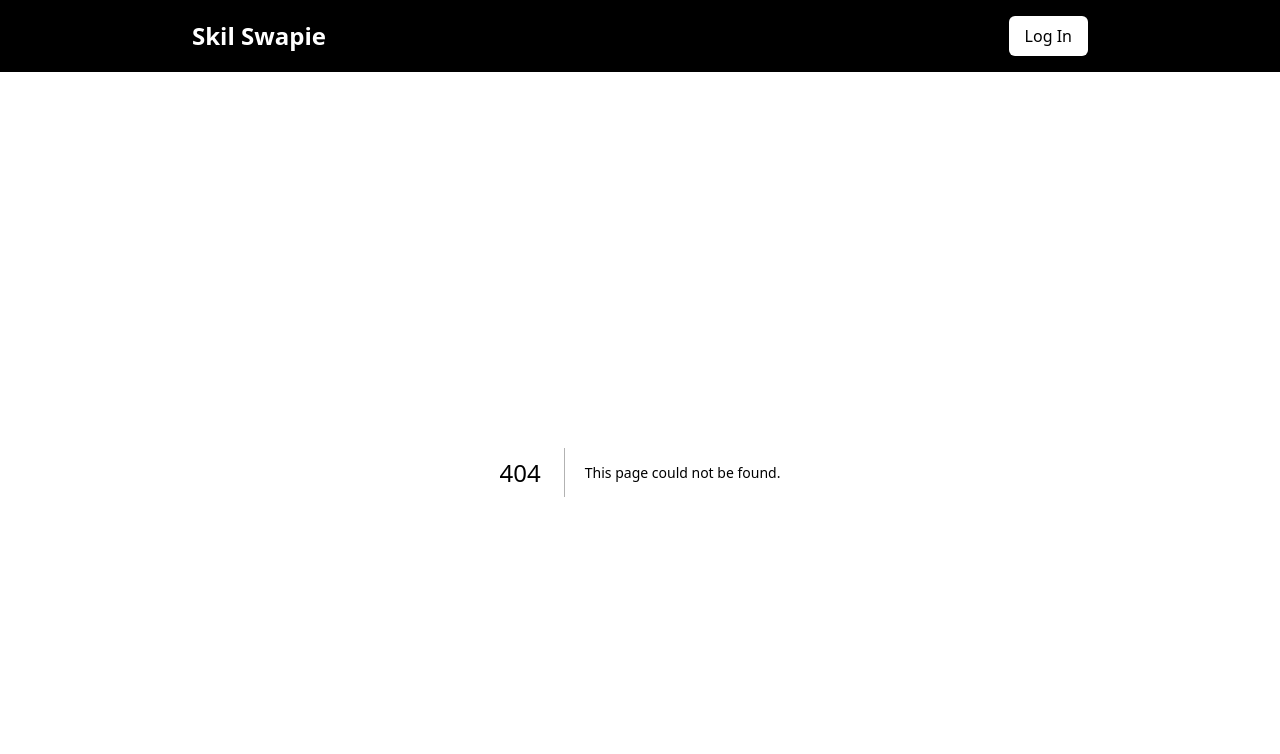
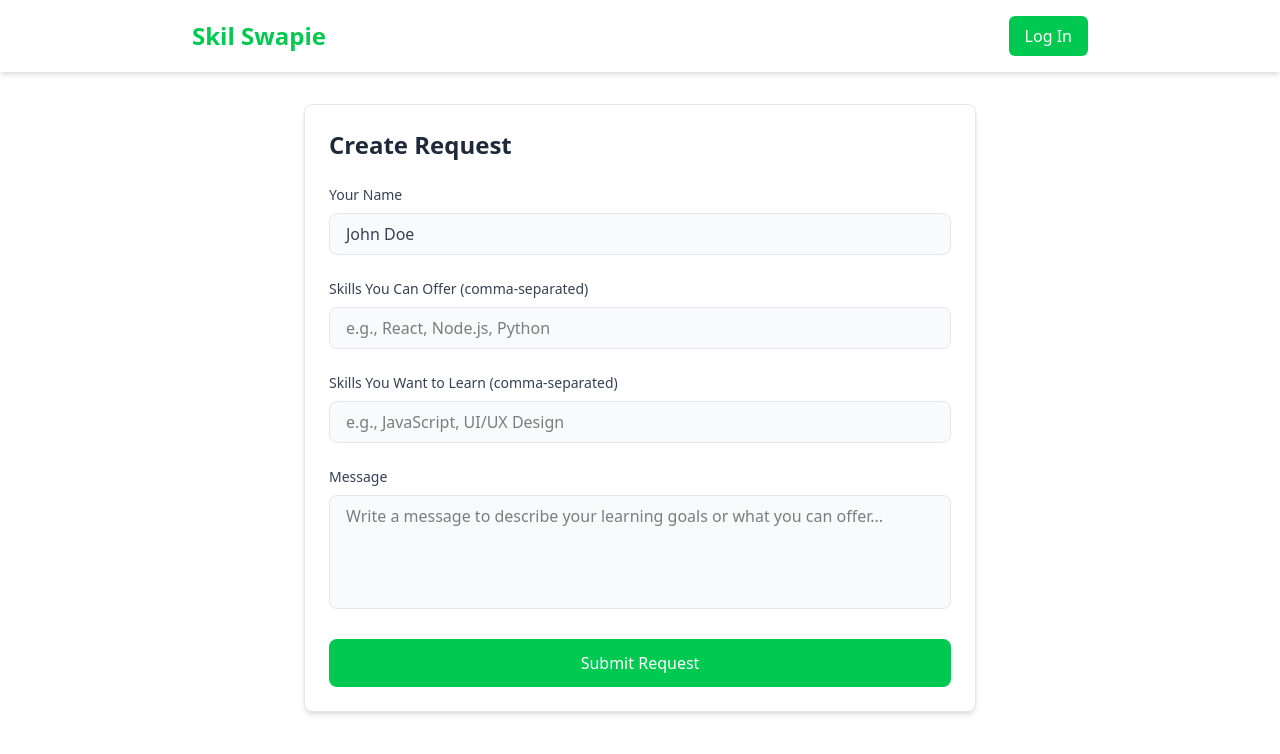
Before and after one commit to DarshitSorathiya/SkillSwap, a Next.js app in the folder frontend/: page /request in a window 1280 px wide. Before the commit this address had no page. Shown: the top 754 px of the page. Built offline with nearby package versions, Linux system fonts and the light colour scheme.

Commit message:
Home Page Added

```diff
--- a/frontend/app/globals.css
+++ b/frontend/app/globals.css
@@ -1,12 +1,12 @@
 @import "tailwindcss";
 
 
+:root {
+  --background: #e3f2fd;
+  /* --foreground: #171717; */
+}
 
 /*
-:root {
-  --background: #ffffff;
-  --foreground: #171717;
-}
 
 @theme inline {
   --color-background: var(--background);
--- a/frontend/app/page.js
+++ b/frontend/app/page.js
@@ -1,10 +1,66 @@
-import Image from "next/image";
+"use client";
+import Card from "@/components/Card";
+import { useState } from "react";
 
 export default function Home() {
+  const [isOpen, setIsOpen] = useState(false);
+  const [selected, setSelected] = useState("Availability");
+  const [searchQuery, setSearchQuery] = useState("");
+  const options = ["Weekdays (Morning)", "Weekdays (Evening)", "Weekends (Morning)", "Weekends (Evening)"];
+
   return (
     <>
+      <div className="p-8 flex gap-4 justify-end">
+        <div className="relative w-64">
+          <button
+            onClick={() => setIsOpen(!isOpen)}
+            className="w-full px-4 py-2 text-left bg-green-50 border border-gray-300 rounded-md hover:bg-gray-300"
+          >
+            {selected}
+            <span className="absolute right-2 top-1/2 transform -translate-y-1/2">
+              ▼
+            </span>
+          </button>
+
+          {isOpen && (
+            <div className="absolute w-full mt-1 bg-gray-100 border border-green-800 rounded-md shadow-lg">
+              {options.map((option, i) => (
+                <div
+                  key={i}
+                  onClick={() => {
+                    setSelected(option);
+                    setIsOpen(false);
+                  }}
+                  className="px-4 py-2 hover:bg-green-50 cursor-pointer"
+                >
+                  {option}
+                </div>
+              ))}
+            </div>
+          )}
+        </div>
+
+        <div className="">
+          <div className="relative w-96">
+            <input
+              type="text"
+              placeholder="Search..."
+              value={searchQuery}
+              onChange={(e) => setSearchQuery(e.target.value)}
+              className="w-96 px-4 py-2 bg-green-50 border border-green-300 rounded-md focus:outline-none focus:border-green-500"
+            />
+          </div>
+        </div>
+      </div>
+
+      <div className=" flex flex-col items-center justify-center gap-4 p-8">
+        <Card />
+        <Card />
+        <Card />
+      </div>
+
       <div>
-        <h1>Hello World</h1>
+
       </div>
     </>
   );
--- /dev/null
+++ b/frontend/app/porfo/page.js
@@ -0,0 +1,10 @@
+"use client";
+import React from 'react';
+
+export default function PortfolioPage() {
+  return (
+    <div>
+      Portfolio Page
+    </div>
+  );
+}
--- /dev/null
+++ b/frontend/app/request/page.js
@@ -0,0 +1,105 @@
+"use client";
+import React, { useState, useEffect } from 'react';
+
+export default function RequestPage() {
+  const [formData, setFormData] = useState({
+    skillsOffered: '',
+    skillsWanted: '',
+    message: ''
+  });
+
+  // This would be replaced with actual login data
+  const [userData, setUserData] = useState({
+    name: 'John Doe', // This should come from your login/auth system
+  });
+
+  const handleSubmit = (e) => {
+    e.preventDefault();
+    // Handle form submission here
+    console.log({
+      name: userData.name,
+      ...formData
+    });
+  };
+
+  const handleChange = (e) => {
+    setFormData({
+      ...formData,
+      [e.target.name]: e.target.value
+    });
+  };
+
+  return (
+    <div className="min-h-screen p-8">
+      <div className="max-w-2xl mx-auto bg-white rounded-lg shadow-md p-6 border border-gray-200">
+        <h1 className="text-2xl font-semibold text-gray-800 mb-6">Create Request</h1>
+
+        <form onSubmit={handleSubmit} className="space-y-6">
+          <div>
+            <label className="block text-sm font-medium text-gray-700 mb-2">
+              Your Name
+            </label>
+            <div className="w-full px-4 py-2 bg-gray-50 border border-gray-200 rounded-lg text-gray-700">
+              {userData.name}
+            </div>
+          </div>
+
+          <div>
+            <label htmlFor="skillsOffered" className="block text-sm font-medium text-gray-700 mb-2">
+              Skills You Can Offer (comma-separated)
+            </label>
+            <input
+              type="text"
+              id="skillsOffered"
+              name="skillsOffered"
+              value={formData.skillsOffered}
+              onChange={handleChange}
+              className="w-full px-4 py-2 bg-gray-50 border border-gray-200 rounded-lg focus:outline-none focus:border-green-500 transition-colors"
+              placeholder="e.g., React, Node.js, Python"
+              required
+            />
+          </div>
+
+          <div>
+            <label htmlFor="skillsWanted" className="block text-sm font-medium text-gray-700 mb-2">
+              Skills You Want to Learn (comma-separated)
+            </label>
+            <input
+              type="text"
+              id="skillsWanted"
+              name="skillsWanted"
+              value={formData.skillsWanted}
+              onChange={handleChange}
+              className="w-full px-4 py-2 bg-gray-50 border border-gray-200 rounded-lg focus:outline-none focus:border-green-500 transition-colors"
+              placeholder="e.g., JavaScript, UI/UX Design"
+              required
+            />
+          </div>
+
+          <div>
+            <label htmlFor="message" className="block text-sm font-medium text-gray-700 mb-2">
+              Message
+            </label>
+            <textarea
+              id="message"
+              name="message"
+              value={formData.message}
+              onChange={handleChange}
+              rows="4"
+              className="w-full px-4 py-2 bg-gray-50 border border-gray-200 rounded-lg focus:outline-none focus:border-green-500 transition-colors resize-none"
+              placeholder="Write a message to describe your learning goals or what you can offer..."
+              required
+            />
+          </div>
+
+          <button
+            type="submit"
+            className="w-full bg-green-500 text-white px-6 py-3 rounded-lg font-medium hover:bg-green-600 transition-colors"
+          >
+            Submit Request
+          </button>
+        </form>
+      </div>
+    </div>
+  );
+}
--- /dev/null
+++ b/frontend/components/Card.js
@@ -0,0 +1,64 @@
+import React from 'react'
+
+// Add props for flexibility
+// ...existing code...
+const Card = ({
+  name = "Card Title",
+  skilloffered = ["React" , "Node.js"],
+  skillwanted = ["JavaScript"],
+  onAction,
+  actionLabel = "Request"
+}) => {
+  // Ensure skills are arrays
+  const offered = Array.isArray(skilloffered) ? skilloffered : [skilloffered];
+  const wanted = Array.isArray(skillwanted) ? skillwanted : [skillwanted];
+
+  return (
+    <div className="w-full gap-12 bg-white rounded-lg shadow-md p-6 border border-gray-200 flex ">
+
+      <div className="flex items-center justify-center w-32 h-32 rounded-full bg-gray-100 mr-6">
+        <img
+          src="https://t3.ftcdn.net/jpg/02/99/04/20/360_F_299042079_vGBD7wIlSeNl7vOevWHiL93G4koMM967.jpg"
+          alt="Profile"
+          className="w-32 h-32 rounded-full object-cover"
+        />
+      </div>
+
+      <div>
+        <h2 className="text-lg font-semibold mb-2 text-gray-900">{name}</h2>
+
+        <div className='mt-4 flex flex-col gap-2'>
+          <div className="flex items-center gap-2 flex-wrap">
+            <span className="font-medium text-gray-700">Skill Offered:</span>
+            {offered.map((skill, idx) => (
+              <span key={idx} className="bg-green-100 text-green-800 text-xs font-semibold px-3 py-1 rounded-full">
+                {skill}
+              </span>
+            ))}
+          </div>
+          <div className="flex items-center gap-2 flex-wrap">
+            <span className="font-medium text-gray-700">Skill Wanted:</span>
+            {wanted.map((skill, idx) => (
+              <span key={idx} className="bg-gray-100 text-gray-800 text-xs font-semibold px-3 py-1 rounded-full">
+                {skill}
+              </span>
+            ))}
+          </div>
+        </div>
+      </div>
+
+      <div className='flex items-center justify-end ml-auto'>
+        <button
+          className="bg-green-500 text-white px-4 py-2 rounded hover:bg-green-600 transition"
+          onClick={onAction}
+        >
+          {actionLabel}
+        </button>
+      </div>
+
+    </div >
+  )
+}
+// ...existing code...
+
+export default Card
--- a/frontend/components/Login.js
+++ b/frontend/components/Login.js
@@ -58,7 +58,7 @@ export default function Login({ onClose }) {
         >
             <motion.form
                 onClick={(e) => e.stopPropagation()}
-                className="bg-[rgb(15,15,15)] p-6 sm:p-8 rounded-lg shadow-2xl w-full max-w-[400px] sm:w-96 text-white relative border border-gray-800"
+                className="bg-white p-6 sm:p-8 rounded-lg shadow-2xl w-full max-w-[400px] sm:w-96 text-gray-800 relative border border-gray-200"
                 variants={formVariants}
                 initial="hidden"
                 animate="visible"
@@ -67,16 +67,16 @@ export default function Login({ onClose }) {
             >
                 <button
                     type="button"
-                    className="absolute top-3 sm:top-4 right-3 sm:right-4 text-gray-400 hover:text-white transition-colors"
+                    className="absolute top-3 sm:top-4 right-3 sm:right-4 text-gray-500 hover:text-gray-700 transition-colors"
                     onClick={onClose}
                 >
                     ✕
                 </button>
                 <div className="flex flex-col gap-2">
-                    <h1 className="text-xl sm:text-2xl font-bold text-center text-white">
+                    <h1 className="text-xl sm:text-2xl font-bold text-center text-gray-800">
                         {state === "Login" ? "Welcome back!" : "Welcome!"}
                     </h1>
-                    <p className="text-xs sm:text-sm text-gray-400 text-center mb-4 sm:mb-6">
+                    <p className="text-xs sm:text-sm text-gray-500 text-center mb-4 sm:mb-6">
                         {state === "Login"
                             ? "Please sign in to continue your journey"
                             : "Create an account to get started"}
@@ -86,7 +86,7 @@ export default function Login({ onClose }) {
                 {state === "Sign Up" && isTextDataSubmitted ? (
                     <div className="flex flex-col items-center gap-3 sm:gap-4 mb-4 sm:mb-6">
                         <label htmlFor="image" className="cursor-pointer group">
-                            <div className="w-16 h-16 sm:w-20 sm:h-20 rounded-full border-2 border-blue-500 flex items-center justify-center overflow-hidden group-hover:border-blue-400 transition-colors">
+                            <div className="w-16 h-16 sm:w-20 sm:h-20 rounded-full border-2 border-green-500 flex items-center justify-center overflow-hidden group-hover:border-green-400 transition-colors">
                                 <Image
                                     src={
                                         image ? URL.createObjectURL(image) : "/placeholder-image.png"
@@ -112,7 +112,7 @@ export default function Login({ onClose }) {
                             <input
                                 type="text"
                                 placeholder="Your Name"
-                                className="w-full px-3 sm:px-4 py-2.5 sm:py-3 bg-gray-800 border border-gray-700 rounded-lg mb-3 sm:mb-4 text-sm sm:text-base text-white placeholder:text-gray-500 focus:outline-none focus:border-blue-500 transition-colors"
+                                className="w-full px-3 sm:px-4 py-2.5 sm:py-3 bg-gray-50 border border-gray-200 rounded-lg mb-3 sm:mb-4 text-sm sm:text-base text-gray-800 placeholder:text-gray-400 focus:outline-none focus:border-green-500 transition-colors"
                                 value={name}
                                 onChange={(e) => setName(e.target.value)}
                                 required
@@ -121,7 +121,7 @@ export default function Login({ onClose }) {
                         <input
                             type="email"
                             placeholder="Email Address"
-                            className="w-full px-3 sm:px-4 py-2.5 sm:py-3 bg-gray-800 border border-gray-700 rounded-lg mb-3 sm:mb-4 text-sm sm:text-base text-white placeholder:text-gray-500 focus:outline-none focus:border-blue-500 transition-colors"
+                            className="w-full px-3 sm:px-4 py-2.5 sm:py-3 bg-gray-50 border border-gray-200 rounded-lg mb-3 sm:mb-4 text-sm sm:text-base text-gray-800 placeholder:text-gray-400 focus:outline-none focus:border-green-500 transition-colors"
                             value={email}
                             onChange={(e) => setEmail(e.target.value)}
                             required
@@ -129,7 +129,7 @@ export default function Login({ onClose }) {
                         <input
                             type="password"
                             placeholder="Password"
-                            className="w-full px-3 sm:px-4 py-2.5 sm:py-3 bg-gray-800 border border-gray-700 rounded-lg mb-3 sm:mb-4 text-sm sm:text-base text-white placeholder:text-gray-500 focus:outline-none focus:border-blue-500 transition-colors"
+                            className="w-full px-3 sm:px-4 py-2.5 sm:py-3 bg-gray-50 border border-gray-200 rounded-lg mb-3 sm:mb-4 text-sm sm:text-base text-gray-800 placeholder:text-gray-400 focus:outline-none focus:border-green-500 transition-colors"
                             value={password}
                             onChange={(e) => setPassword(e.target.value)}
                             required
@@ -138,31 +138,24 @@ export default function Login({ onClose }) {
                 )}
 
                 {state === "Login" && (
-                    <p className="text-xs sm:text-sm text-blue-400 hover:text-blue-300 text-right cursor-pointer mb-3 sm:mb-4 transition-colors">
+                    <p className="text-xs sm:text-sm text-green-600 hover:text-green-500 text-right cursor-pointer mb-3 sm:mb-4 transition-colors">
                         Forgot password?
                     </p>
                 )}
 
                 <button
                     type="submit"
-                    className="w-full bg-gradient-to-r from-blue-500 to-blue-600 text-white py-2.5 sm:py-3 text-sm sm:text-base font-medium rounded-lg hover:from-blue-600 hover:to-blue-700 transition-all duration-300 shadow-md"
+                    className="w-full bg-green-500 hover:bg-green-600 text-white py-2.5 sm:py-3 text-sm sm:text-base font-medium rounded-lg transition-colors duration-300 shadow-md"
                 >
-                    {state === "Login"
-                        ? "Login"
-                        : isTextDataSubmitted
-                            ? "Create Account"
-                            : "Next"}
+                    {state === "Login" ? "Login" : isTextDataSubmitted ? "Create Account" : "Next"}
                 </button>
 
-
-
-
-                <p className="text-center text-gray-400 text-xs sm:text-sm mt-4 sm:mt-6">
+                <p className="text-center text-gray-600 text-xs sm:text-sm mt-4 sm:mt-6">
                     {state === "Login" ? (
                         <>
                             Don&apos;t have an account?{" "}
                             <span
-                                className="text-blue-400 hover:text-blue-300 cursor-pointer transition-colors"
+                                className="text-green-600 hover:text-green-500 cursor-pointer transition-colors"
                                 onClick={() => setState("Sign Up")}
                             >
                                 Sign Up
@@ -172,7 +165,7 @@ export default function Login({ onClose }) {
                         <>
                             Already have an account?{" "}
                             <span
-                                className="text-blue-400 hover:text-blue-300 cursor-pointer transition-colors"
+                                className="text-green-600 hover:text-green-500 cursor-pointer transition-colors"
                                 onClick={() => setState("Login")}
                             >
                                 Login
--- a/frontend/components/Navbar.js
+++ b/frontend/components/Navbar.js
@@ -9,39 +9,17 @@ export default function Navbar() {
 
     return (
         <>
-            <nav className="bg-black text-white px-48 py-4 flex justify-between items-center">
+            <nav className="px-48 py-4 flex shadow-md justify-between items-center">
                 {/* Brand Name */}
-                <div className="text-2xl font-bold">
-                    Skil Swapie
+                <div className="text-green-500 text-2xl font-bold">
+                    <Link href="/">Skil Swapie</Link>
                 </div>
-
-                {/* Navigation Links
-                <div className="hidden md:flex space-x-8">
-                    <Link href="/" className="hover:text-gray-400 transition">
-                        Home
-                    </Link>
-                    <Link href="/" className="hover:text-gray-400 transition">
-
-                    </Link>
-                    <Link href="#services" className="hover:text-gray-400 transition">
-                        Services
-                    </Link>
-                    <Link href="#effects" className="hover:text-gray-400 transition">
-                        Effects
-                    </Link>
-                    <Link href="#ai" className="hover:text-gray-400 transition">
-                        AI
-                    </Link>
-                    <Link href="#contact" className="hover:text-gray-400 transition">
-                        Contact
-                    </Link>
-                </div> */}
 
                 {/* Right Side Buttons */}
                 <div className="flex items-center space-x-4">
                     <button
                         onClick={() => setLogin(true)}
-                        className="bg-white text-black px-4 py-2 rounded-md font-medium"
+                        className="bg-green-500 text-white px-4 py-2 rounded-md font-medium"
                     >
                         Log In
                     </button>
```
